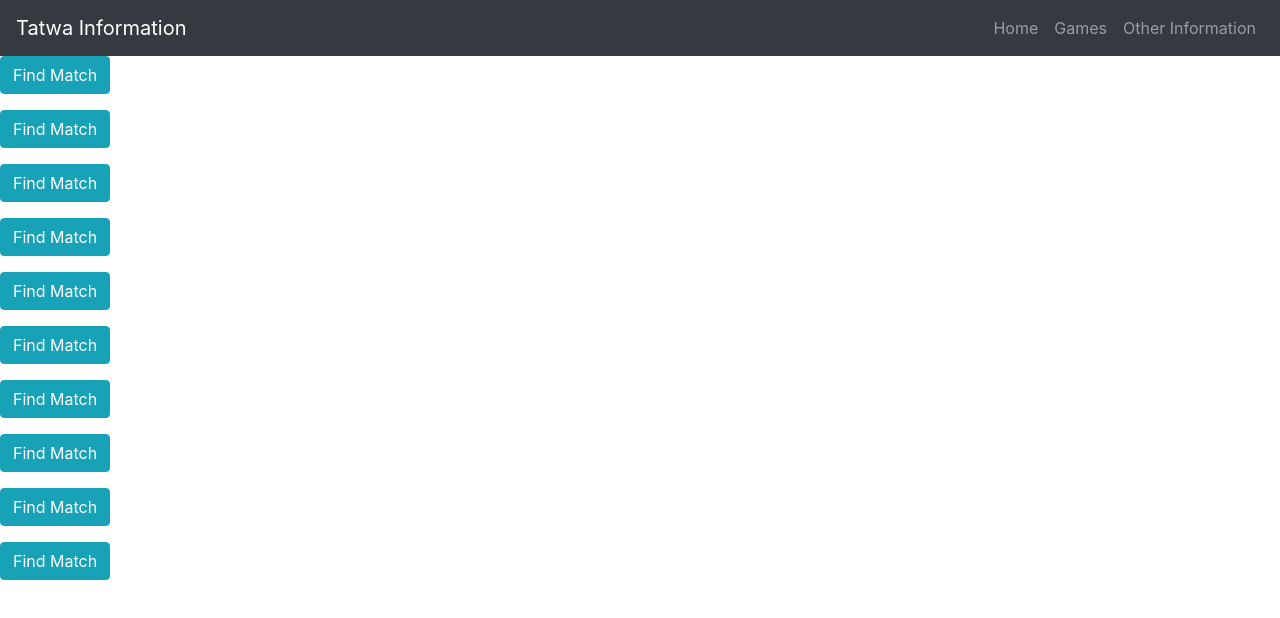
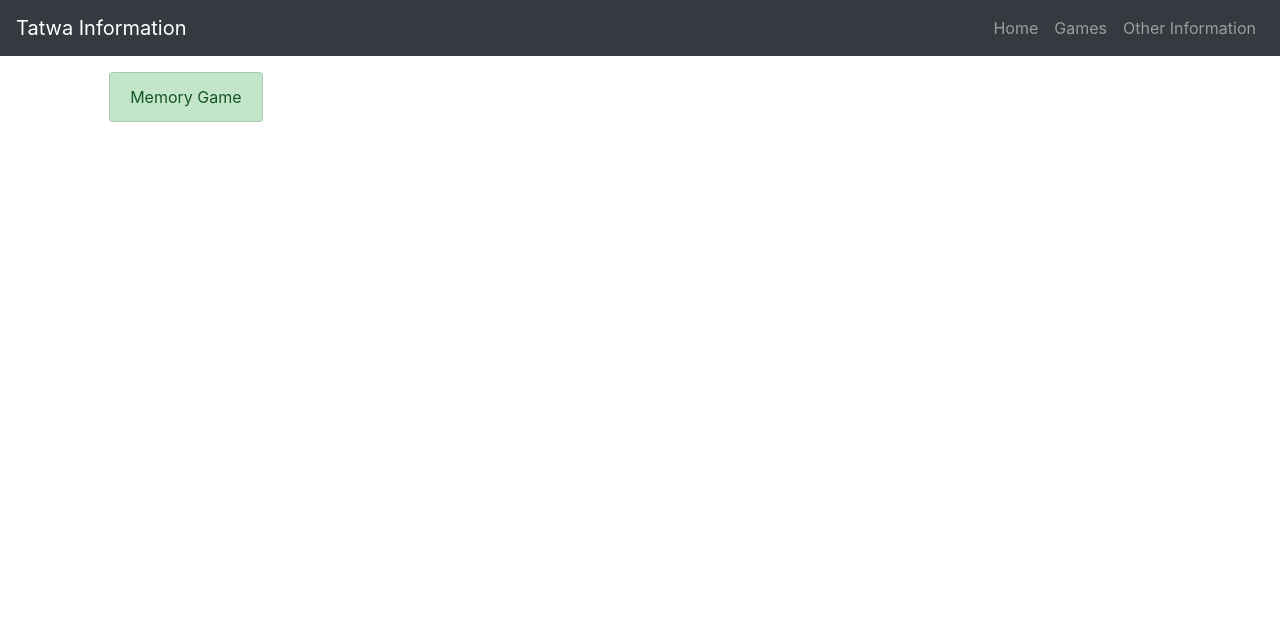
Before and after one commit to raos-sameer/madhwaNumbers, a React (Create React App) app in the folder client/: page /games in a window 1280 px wide. Shown: the top 618 px of the page. Built offline with nearby package versions, Linux system fonts and the light colour scheme.

Commit message:
Vaayu Jeevottama

```diff
--- a/client/src/App.js
+++ b/client/src/App.js
@@ -1,7 +1,7 @@
 import React from "react";
 import HomePage from "./landing/HomePage";
 import DetailedPage from "./landing/DetailedPage";
-import GamesPage from "./games/GamesPage";
+import GameMenu from "./games/GameMenu";
 import OtherPage from "./OtherPage";
 import { BrowserRouter as Router, Switch, Route } from "react-router-dom";
 class App extends React.Component {
@@ -12,7 +12,7 @@ class App extends React.Component {
           <Switch>
             <Route path="/" exact={true} component={HomePage} />
             <Route path="/detail" exact={true} component={DetailedPage} />
-            <Route path="/games" exact={true} component={GamesPage} />
+            <Route path="/games" exact={true} component={GameMenu} />
             <Route path="/others" exact={true} component={OtherPage} />
           </Switch>
         </Router>
--- /dev/null
+++ b/client/src/games/GameMenu.js
@@ -0,0 +1,47 @@
+import React from "react";
+import axios from "axios";
+import "../App.css";
+import { Button, Row, Col, ListGroup, ListGroupItem } from "reactstrap";
+import AppMenu from "../common/AppMenu";
+import MemoryGame from "./MemoryGame";
+
+class GameMenu extends React.Component {
+  state = {
+    showMemoryGame: false,
+  };
+  render() {
+    let { showMemoryGame } = this.state;
+    const me = this;
+    return (
+      <div>
+        <AppMenu></AppMenu>
+        <p />
+        <div className="app">
+          <Row>
+            <Col sm={{ size: "auto", offset: 1 }}>
+              <ListGroup>
+                <ListGroupItem
+                  key="Memory"
+                  color="success"
+                  tag="a"
+                  href=""
+                  onClick={(event) => {
+                    event.preventDefault();
+                    showMemoryGame = true;
+                    me.setState({
+                      showMemoryGame: true,
+                    });
+                  }}
+                >
+                  Memory Game
+                </ListGroupItem>
+              </ListGroup>
+            </Col>
+            {showMemoryGame && <MemoryGame></MemoryGame>}
+          </Row>
+        </div>
+      </div>
+    );
+  }
+}
+export default GameMenu;
--- /dev/null
+++ b/client/src/games/MemoryGame.css
@@ -0,0 +1,11 @@
+.arrangeButtons {
+  width: auto;
+  background-color: lightblue;
+  padding: 10px;
+  border: 5px solid gray;
+  padding-left: 2%;
+  padding-right: 2%;
+  margin: 0 auto;
+  margin-left: 3%;
+  margin-top: 2%;
+}
--- a/client/src/games/GamesPage.js
+++ b/client/src/games/MemoryGame.js
@@ -1,10 +1,11 @@
 import React from "react";
 import axios from "axios";
 import "../App.css";
-import { Button } from "reactstrap";
+import "./MemoryGame.css";
+import { Button, Row, Col } from "reactstrap";
 import AppMenu from "../common/AppMenu";
 
-class GamesPage extends React.Component {
+class MemoryGame extends React.Component {
   state = {
     questionAnswer: [],
     duplicateQuestionAnswer: [],
@@ -82,7 +83,6 @@ class GamesPage extends React.Component {
         >
           {question}
         </Button>
-        <p />
       </div>
     ));
   };
@@ -126,12 +126,11 @@ class GamesPage extends React.Component {
   };
   render() {
     return (
-      <div>
-        <AppMenu></AppMenu>
-        {this.displayMatrix()}
+      <div className="arrangeButtons">
+        <Row>{this.displayMatrix()}</Row>
       </div>
     );
   }
 }
 
-export default GamesPage;
+export default MemoryGame;
```
Also changed, not shown: 18 other files (tests, documents, lock files or other folders).
